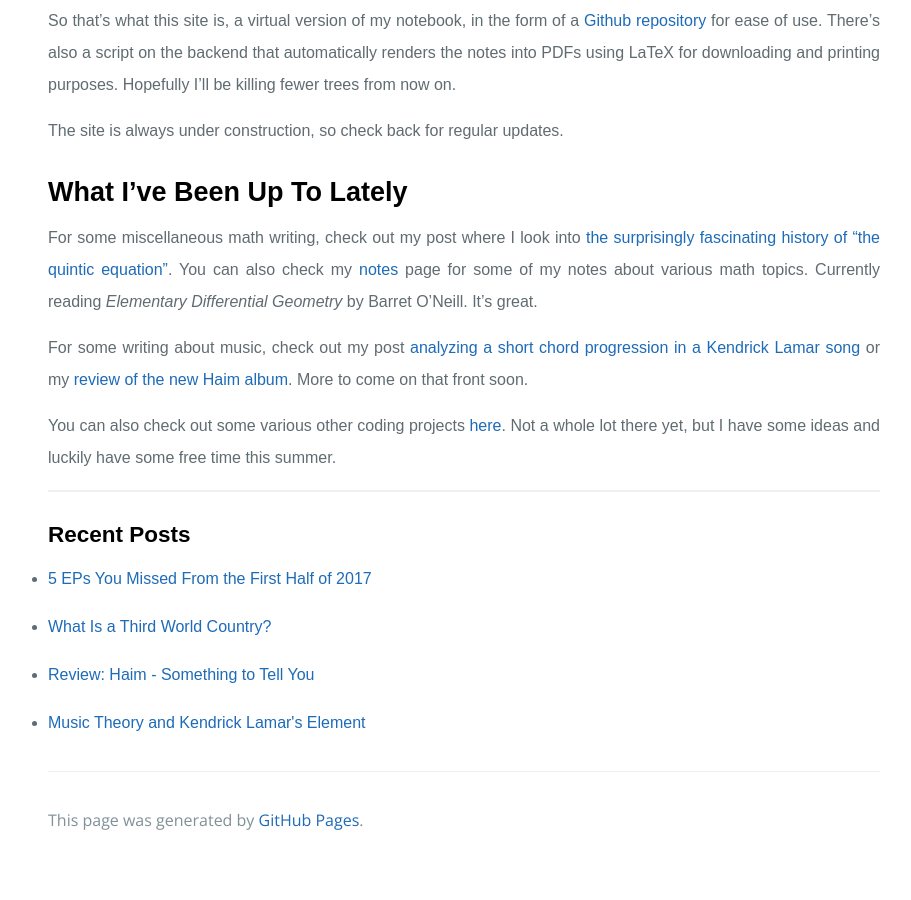
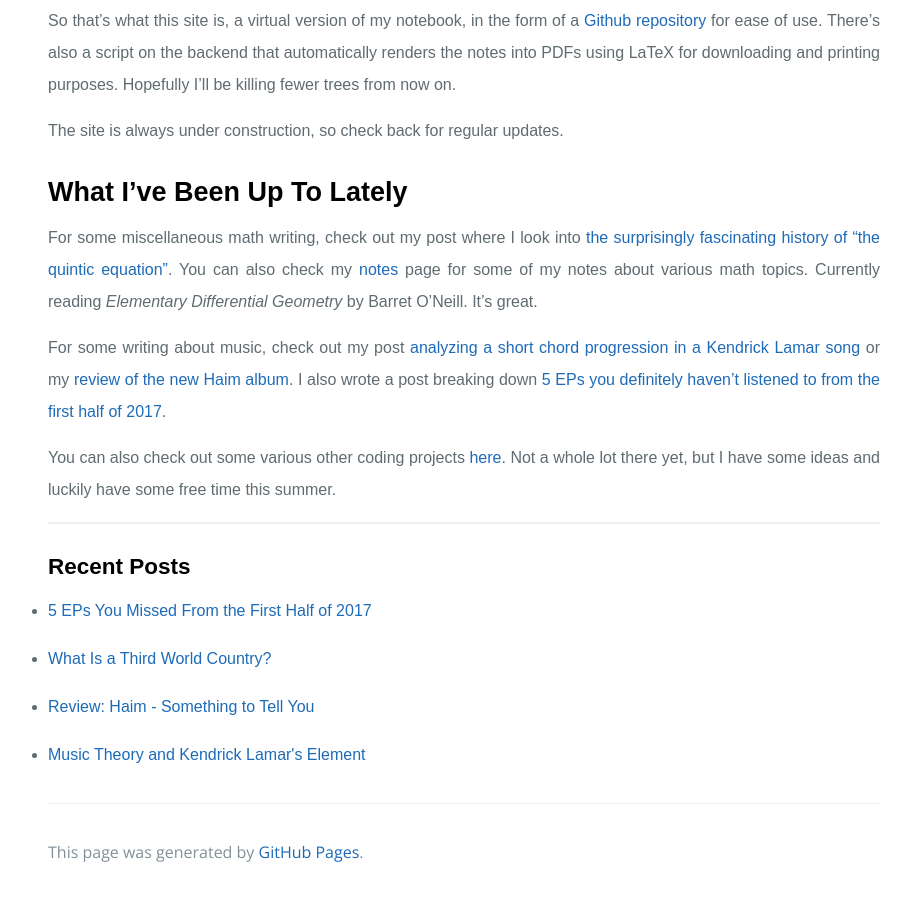
Before and after one commit to jhavaldar/jhavaldar.github.io, a Jekyll site: the page built from index.md, in a window 1280 px wide and 900 px high, scrolled down 736 px. Shown: the whole window, without its empty margins (176-1087 px from the left). Built offline with Jekyll 4.4.1, drawn with Linux system fonts in a browser that asks for light colours; some web fonts are replaced; before the commit the page ends 1604 px from its top, so only the background shows below that.

Commit message:
Updated home page

```diff
--- a/index.md
+++ b/index.md
@@ -19,7 +19,7 @@ The site is always under construction, so check back for regular updates.
 
 For some miscellaneous math writing, check out my post where I look into [the surprisingly fascinating history of "the quintic equation"](/post/2017/07/02/solvable2.html). You can also check my [notes](/notes) page for some of my notes about various math topics. Currently reading _Elementary Differential Geometry_ by Barret O'Neill. It's great.
 
-For some writing about music, check out my post [analyzing a short chord progression in a Kendrick Lamar song](/post/2017/07/07/element.html) or my [review of the new Haim album](/post/2017/07/07/something-to-tell-you.html). More to come on that front soon.
+For some writing about music, check out my post [analyzing a short chord progression in a Kendrick Lamar song](/post/2017/07/07/element.html) or my [review of the new Haim album](/post/2017/07/07/something-to-tell-you.html). I also wrote a post breaking down [5 EPs you definitely haven't listened to from the first half of 2017](/post/2017/07/19/albums2017.html).
 
 You can also check out some various other coding projects [here](/projects). Not a whole lot there yet, but I have some ideas and luckily have some free time this summer.
 
```
Also changed, not shown: _posts/2017-07-19-albums2017.md (+5 -5 lines).
